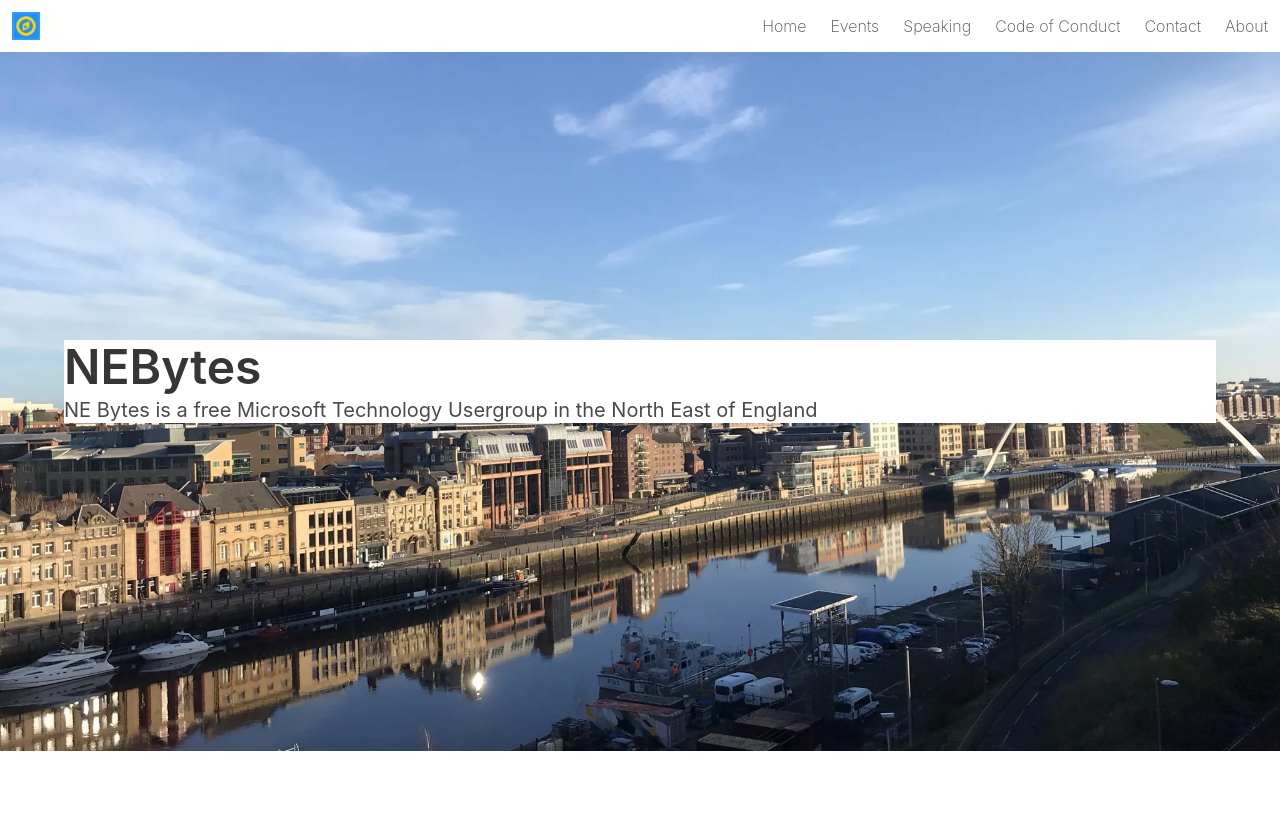
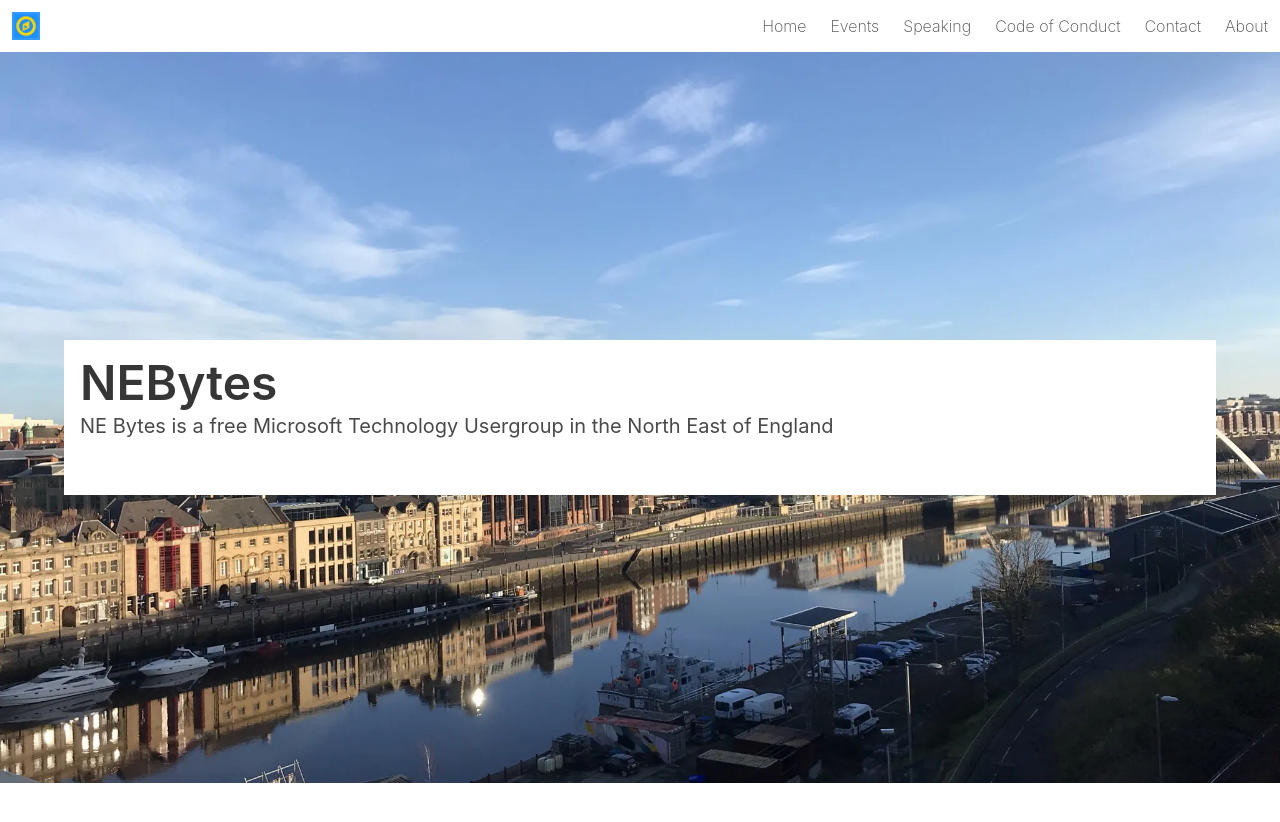
Before and after one commit to ne-bytes/ne-bytes.github.io, a Jekyll site: the page built from index.html, in a window 1280 px wide and 900 px high. Shown: the top 822 px of the window. Built offline with Jekyll 4.4.1, drawn with Linux system fonts in a browser that asks for light colours; the list of posts is cut into pages by our own code.

Commit message:
Update index.html

```diff
--- a/index.html
+++ b/index.html
@@ -4,7 +4,7 @@ layout: default
 <!-- hero -->
 <section class="hero is-large has-bg-img">
   <div class="hero-body">
-    <div class="container has-background-white">
+    <div class="container has-background-white p-4">
       <h1 class="title is-size-1">
         {{ site.data.meta.title }}
       </h1>
```
